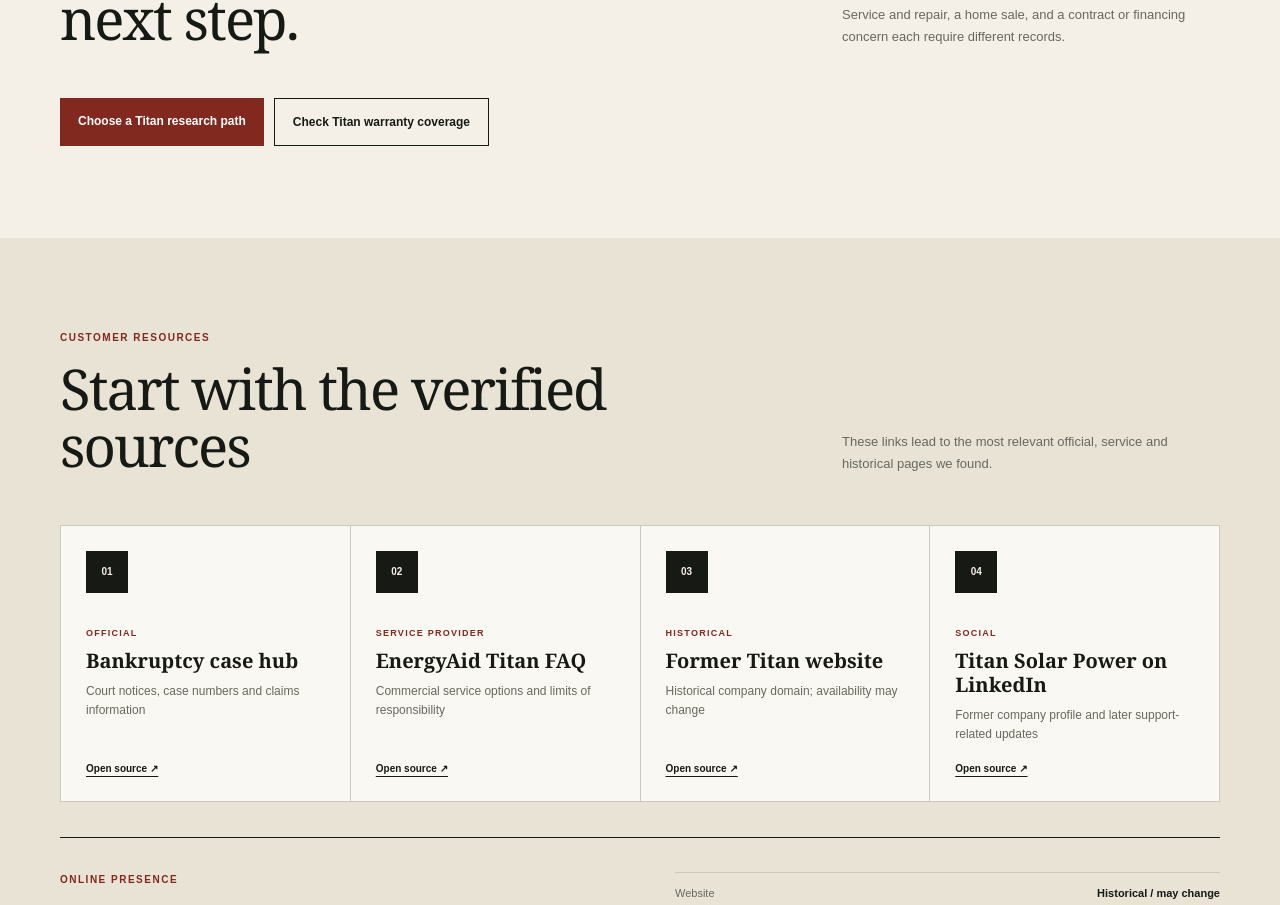
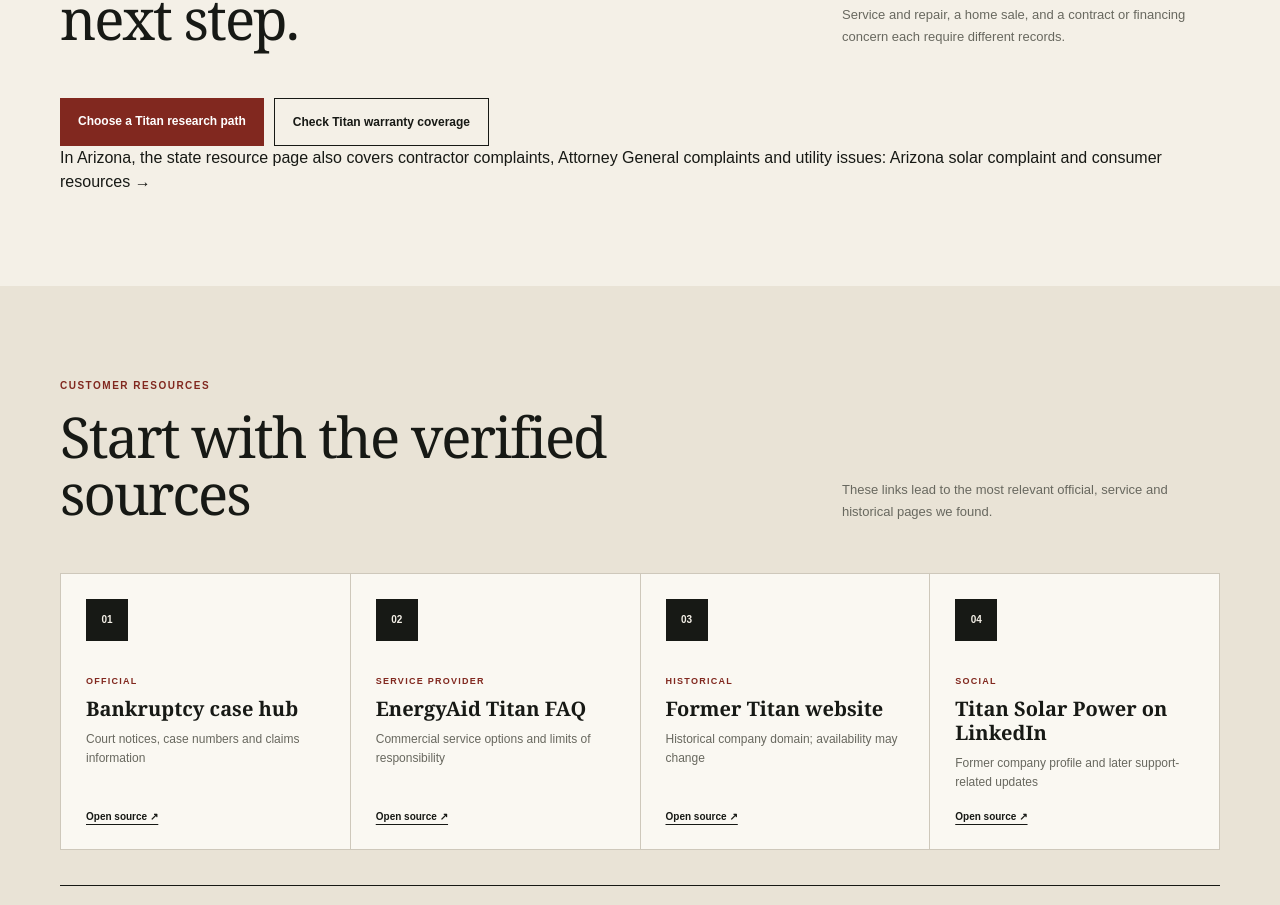
Before and after one commit to Decentralized-Rob/solar-consumer-research, a Next.js app: page /cases/titan-solar-power in a window 1280 px wide. Shown: the part 1988-2893 px from the top of the page. Built offline with nearby package versions, Linux system fonts and the light colour scheme.

Commit message:
Link Titan tracker back to Arizona solar resources

```diff
--- a/app/cases/titan-solar-power/page.tsx
+++ b/app/cases/titan-solar-power/page.tsx
@@ -117,6 +117,7 @@ export default function TitanSolarPowerPage() {
             <Link className="tt-button tt-button-primary" href="/cases/titan-solar-power/customer-help">Choose a Titan research path</Link>
             <Link className="tt-button tt-button-secondary" href="/cases/titan-solar-power/warranty-after-bankruptcy">Check Titan warranty coverage</Link>
           </div>
+          <p>In Arizona, the state resource page also covers contractor complaints, Attorney General complaints and utility issues: <Link href="/states/arizona">Arizona solar complaint and consumer resources →</Link></p>
         </section>
 
         <section className="tt-section tt-muted" id="tt-resources">
```
